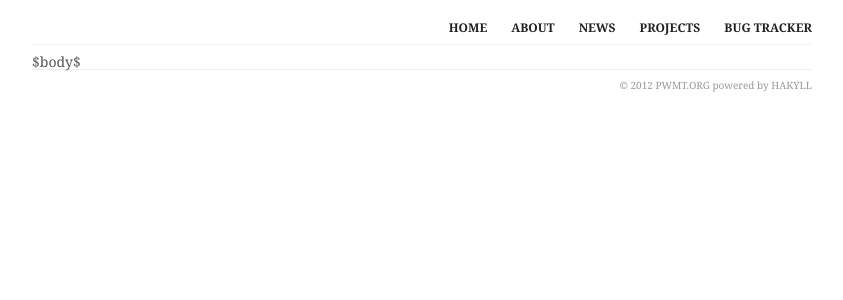
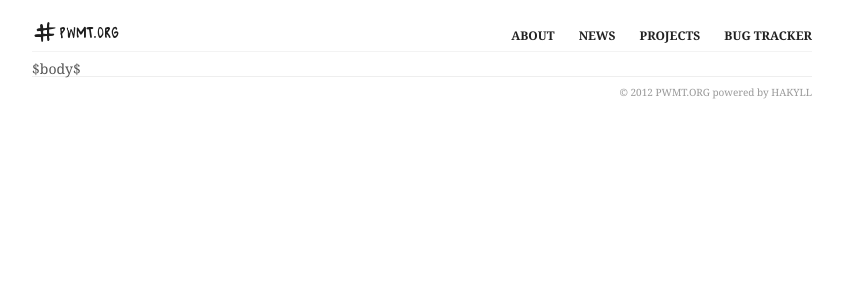
Before and after one commit to pwmt/pwmt.github.io, a Python web app: template templates/default.html in a window 1280 px wide. Shown: the top 300 px of the page, without its empty margins (218-1061 px from the left). Run offline with Jinja, Linux system fonts and the light colour scheme; the template is opened without the code that fills it, so the values that code supplies are empty; style sheets or scripts are compiled from the project's sources; some libraries are stand-ins or nearby versions.

Commit message:
Update logo

```diff
--- a/css/style.styl
+++ b/css/style.styl
@@ -149,10 +149,11 @@ header
 
   margin-top 20px
   margin-bottom 10px
-  padding-bottom 10px
+  padding-bottom 5px
 
   ul
     float right
+    padding-top 8px
 
     li
       float left
@@ -168,6 +169,9 @@ header
 
     li.last a
       padding-right 0px
+
+  .logo
+    float left
 
 #main
   margin-left 10px
--- a/templates/default.html
+++ b/templates/default.html
@@ -11,9 +11,11 @@
   <body>
     <div class="page_wrapper">
       <header class=clearfix>
+        <div class=logo>
+          <a href=/><img src=/img/logo.png /></a>
+        </div>
         <nav>
           <ul id=menu>
-            <li><a href=/><span>home</span></a></li>
             <li><a href=/about><span>about</span></a></li>
             <li><a href=/news><span>news</span></a></li>
             <li><a href=/projects><span>projects</span></a></li>
```
Also changed, not shown: img/logo.png.
